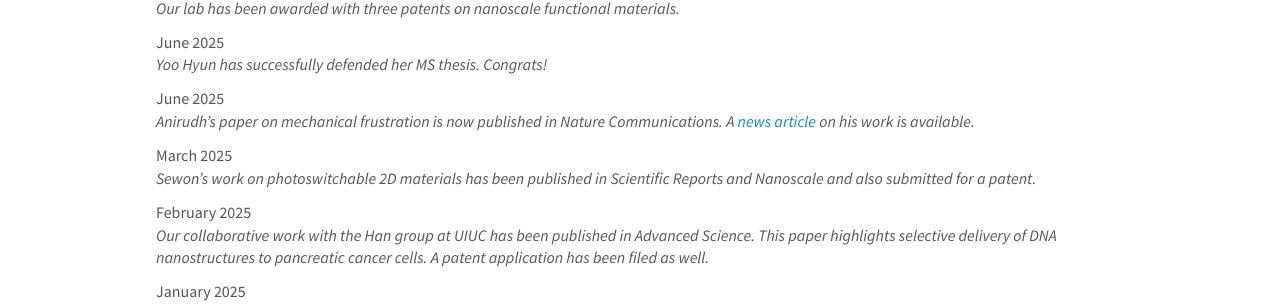
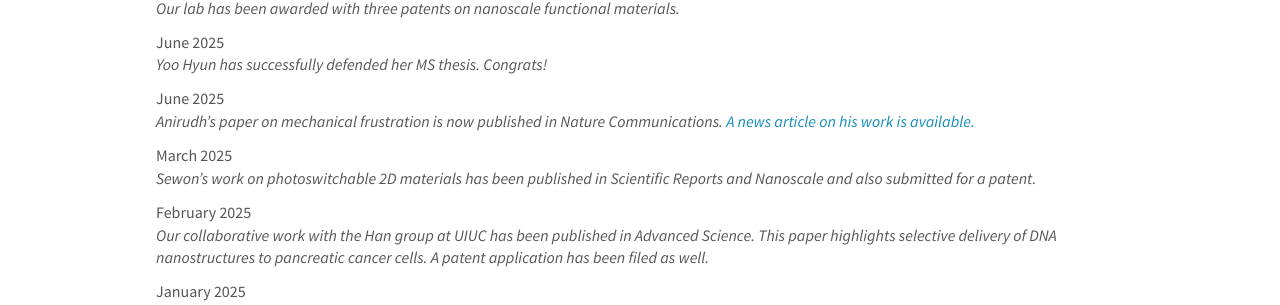
Before and after one commit to choidnalab/choidnalab.github.io, a Jekyll site: the page built from _pages/allnews.md, in a window 1280 px wide and 900 px high, scrolled down 422 px. Shown: the part 149-454 px from the top of the window. Built offline with Jekyll 4.4.1, drawn with Linux system fonts in a browser that asks for light colours; nearby versions of some CDN libraries; part of the change alters nothing that is shown.

```diff
--- a/_data/news.yml
+++ b/_data/news.yml
@@ -27,7 +27,7 @@
   headline: Yoo Hyun has successfully defended her MS thesis. Congrats!
 
 - date: June 2025
-  headline: Anirudh's paper on mechanical frustration is now published in Nature Communications. A <a href=" https://engineering.purdue.edu/ME/News/2025/dna-origami-showcases-mechanical-frustration "> news article </a> on his work is available.
+  headline: Anirudh's paper on mechanical frustration is now published in Nature Communications. <a href=" https://engineering.purdue.edu/ME/News/2025/dna-origami-showcases-mechanical-frustration "> A news article on his work is available. </a>
 
 - date: March 2025
   headline: Sewon's work on photoswitchable 2D materials has been published in Scientific Reports and Nanoscale and also submitted for a patent.
```
